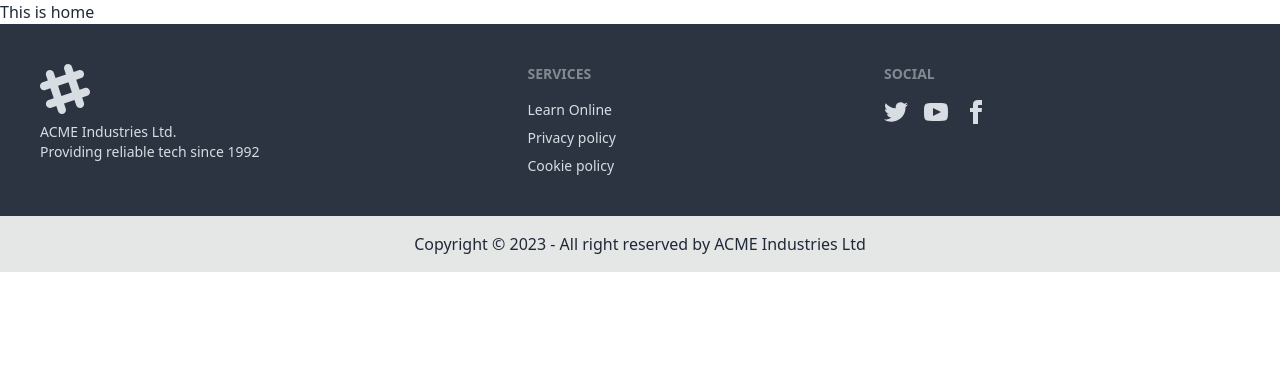
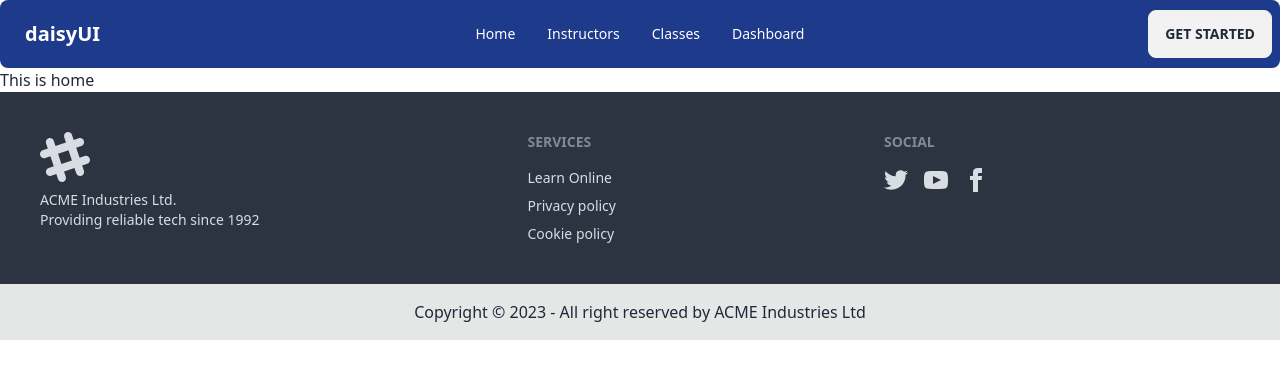
Before and after one commit to tirahman105/online-language-school-client, a React (Vite) app: page / in a window 1280 px wide. Shown: the top 378 px of the page. Built offline with nearby package versions, Linux system fonts and the light colour scheme.

Commit message:
basic navbar added

```diff
--- a/src/Layout/Main.jsx
+++ b/src/Layout/Main.jsx
@@ -1,9 +1,11 @@
 import { Outlet } from "react-router-dom";
 import Footer from "../Pages/Shared/Footer/Footer";
+import NavBar from "../Pages/Shared/Navbar/Navbar";
 
 const Main = () => {
     return (
         <div>
+            <NavBar></NavBar>
             <Outlet></Outlet>
             <Footer></Footer>
         </div>
--- /dev/null
+++ b/src/Pages/Shared/Navbar/NavBar.jsx
@@ -0,0 +1,44 @@
+import './NavBar.css'
+
+const NavBar = () => {
+
+
+    const navOptions = <>
+        <li><a>Home</a></li>
+        <li><a>Instructors</a></li>
+        <li><a>Classes</a></li>
+        <li><a>Dashboard </a></li>
+    </>
+
+
+    return (
+        <>
+
+<div className="navbar bg-base-100 max-w-screen-xl mx-auto bg-blue-900 text-white rounded-lg">
+  <div className="navbar-start">
+    <div className="dropdown">
+      <label tabIndex={0} className="btn btn-ghost lg:hidden">
+        <svg xmlns="http://www.w3.org/2000/svg" className="h-5 w-5" fill="none" viewBox="0 0 24 24" stroke="currentColor"><path strokeLinecap="round" strokeLinejoin="round" strokeWidth="2" d="M4 6h16M4 12h8m-8 6h16" /></svg>
+      </label>
+      <ul tabIndex={0} className="menu menu-sm dropdown-content mt-3 p-2 shadow  bg-blue-900 text-white rounded-box w-52">
+      {navOptions}
+      </ul>
+    </div>
+    <a className="btn btn-ghost normal-case text-xl">daisyUI</a>
+  </div>
+  <div className="navbar-center hidden lg:flex">
+    <ul className="menu menu-horizontal px-1">
+    {navOptions}
+
+    </ul>
+  </div>
+  <div className="navbar-end">
+    <a className="btn">Get Started</a>
+  </div>
+</div>
+        </>
+    );
+};
+
+
+export default NavBar;
--- a/src/main.jsx
+++ b/src/main.jsx
@@ -1,6 +1,6 @@
 import React from 'react'
 import ReactDOM from 'react-dom/client'
-import App from './App.jsx'
+
 import './index.css'
 
 import {
```
Also changed, not shown: src/Pages/Shared/Navbar/NavBar.css (added).
